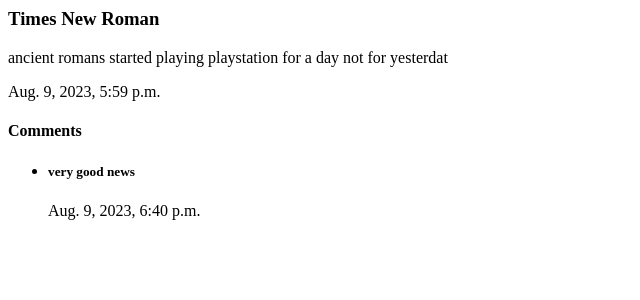
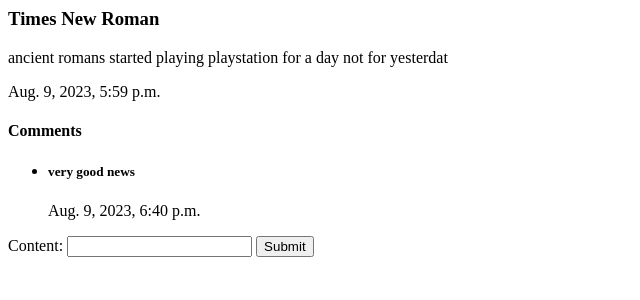
Before and after one commit to nfactorial-python-backend/django-2-beliyaka98, a Django app: page /news/1/ in a window 1280 px wide. Shown: the top 300 px of the page, without its empty margins (0-640 px from the left). Run offline with Django 4.2, Linux system fonts and the light colour scheme; data comes from the database, SQL or seed files in the repository; both versions use the stored data as it was after the commit.

Commit message:
added last task

```diff
--- a/news/templates/news/detail.html
+++ b/news/templates/news/detail.html
@@ -17,3 +17,9 @@
         </li>
     {% endfor %}
 </ul>
+
+<form action="{% url 'detail' new.id %}" method="post">
+    {% csrf_token %}
+    Content: <input type="text" name="content">
+    <input type="submit" value="Submit">
+</form>
--- a/news/views.py
+++ b/news/views.py
@@ -1,6 +1,6 @@
 from django.shortcuts import render, get_object_or_404, redirect
 
-from .models import New
+from .models import New, Comment
 
 def news(request):
     data_news = New.objects.all().order_by("-created_at")
@@ -8,6 +8,10 @@
 
 def detail(request, id):
     data_new = get_object_or_404(New, id=id)
+    if request.method == "POST":
+        comment_new = Comment(content=request.POST["content"], new=data_new)
+        comment_new.save()
+        return redirect("detail", id=data_new.id)
     return render(request, "news/detail.html", {"new": data_new})
 
 def create_new(request):
```
Also changed, not shown: db.sqlite3.
